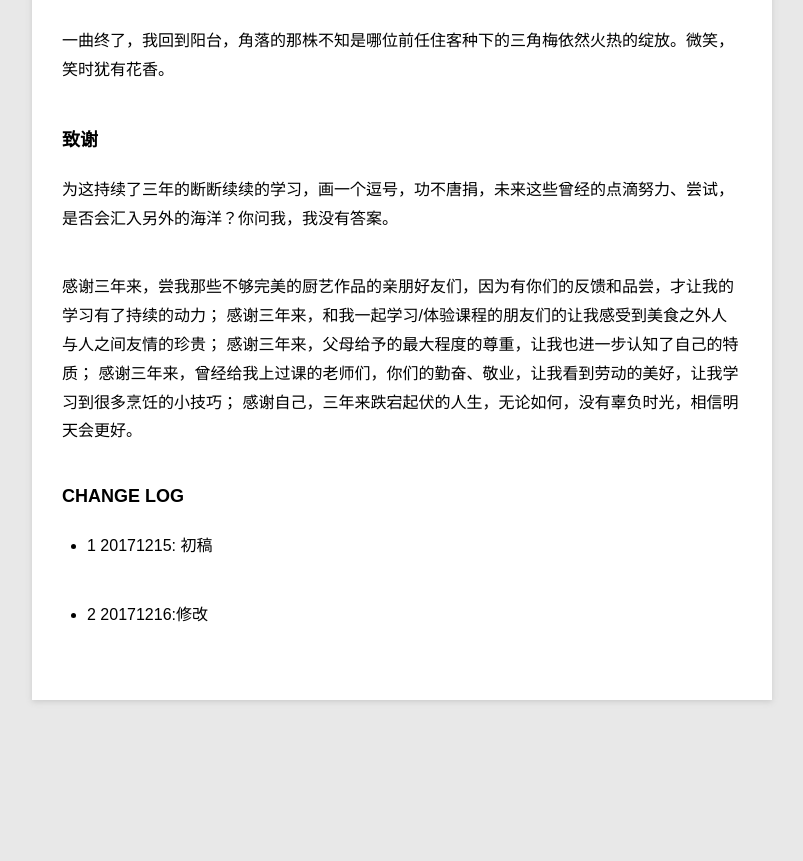
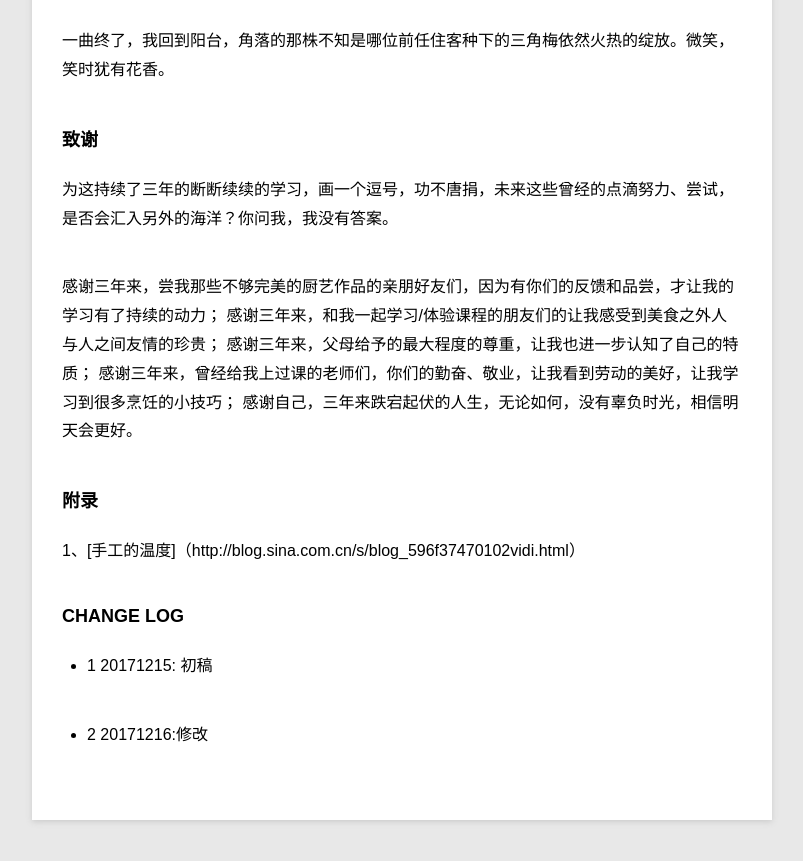
Before and after one commit to violettianjie/violettianjie.github.io, a Jekyll site: the page built from _posts/blog/2017-12-15-cooking.md, in a window 1280 px wide and 900 px high, scrolled down 860 px. Shown: the top 861 px of the window, without its empty margins (78-881 px from the left). Built offline with Jekyll 4.4.1, drawn with Linux system fonts in a browser that asks for light colours; comment, search, counter and statistics services are not loaded; before the commit the page ends 1640 px from its top, so only the background shows below that.

Commit message:
Update 2017-12-15-cooking.md

```diff
--- a/_posts/blog/2017-12-15-cooking.md
+++ b/_posts/blog/2017-12-15-cooking.md
@@ -30,6 +30,9 @@ category: blog
 感谢三年来，曾经给我上过课的老师们，你们的勤奋、敬业，让我看到劳动的美好，让我学习到很多烹饪的小技巧；
 感谢自己，三年来跌宕起伏的人生，无论如何，没有辜负时光，相信明天会更好。
 
+### 附录
+
+1、[手工的温度]（http://blog.sina.com.cn/s/blog_596f37470102vidi.html）
 
 
 ### CHANGE LOG
```
